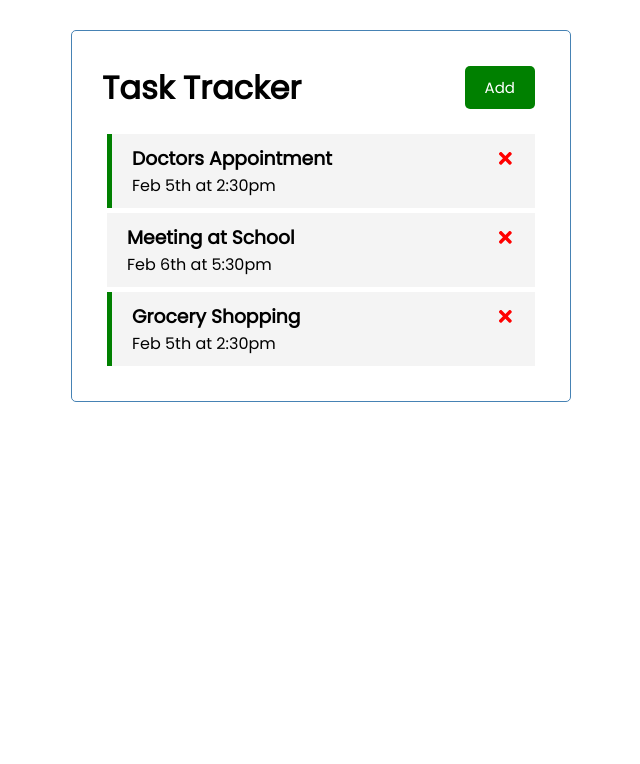
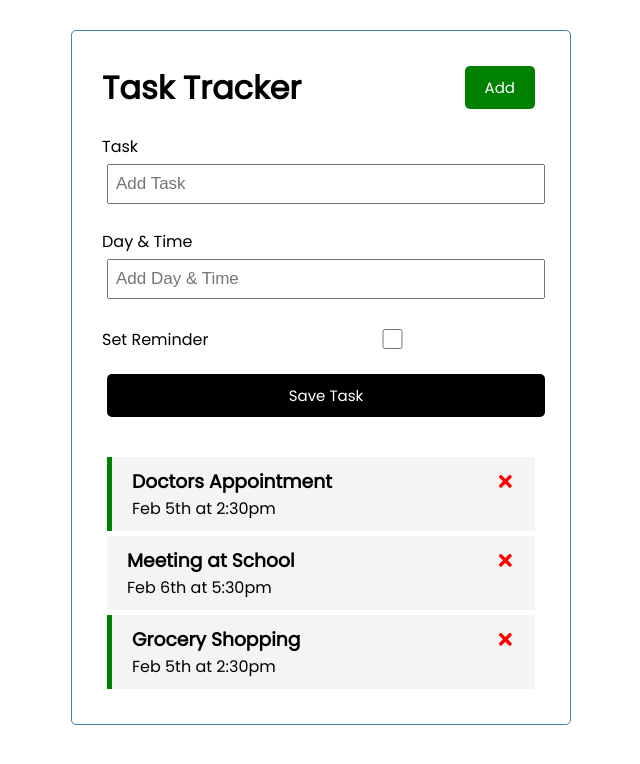
Before and after one commit to Julizajz/Task-Tracker-React-App, a React (Create React App) app: page / in a window 1280 px wide. Shown: the top 764 px of the page, without its empty margins (319-959 px from the left). Built offline with nearby package versions, Linux system fonts and the light colour scheme.

Commit message:
created add task function

```diff
--- a/src/App.js
+++ b/src/App.js
@@ -1,6 +1,7 @@
 import { useState } from 'react';
 import Header from './components/Header'
-import Tasks from './components/Tasks';
+import Tasks from './components/Tasks'
+import AddTask from './components/AddTask'
 
 function App() {
   const [tasks, setTasks] = useState([{
@@ -23,6 +24,14 @@
 },
 ])
 
+  // add task
+  const addTask = (task) => {
+    const id = Math.floor(Math.random() * 1001)
+
+    const newTask = {id, ...task}
+    setTasks([...tasks, newTask])
+  }
+
   // delete tasks
   const deleteTask = (id) => {
     setTasks(tasks.filter((task) => task.id !==id))
@@ -40,6 +49,7 @@
   return (
     <div className="container">
      <Header />
+     <AddTask onAdd={addTask}/>
      {tasks.length > 0 ?<Tasks tasks={tasks} onDelete={deleteTask} onToggle={toggleReminder}/> : 'No Tasks To Show'}
     </div>
 
```
